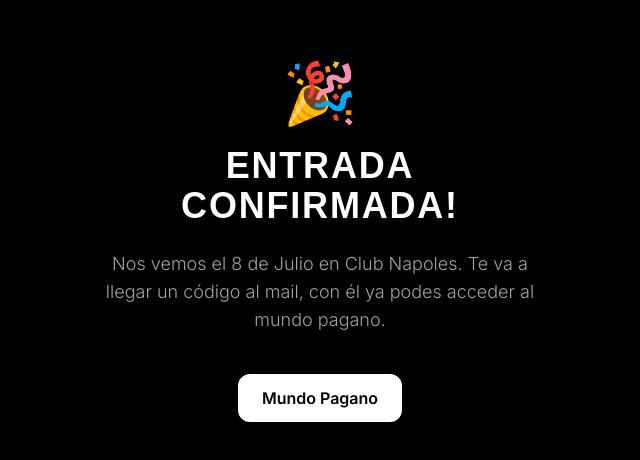
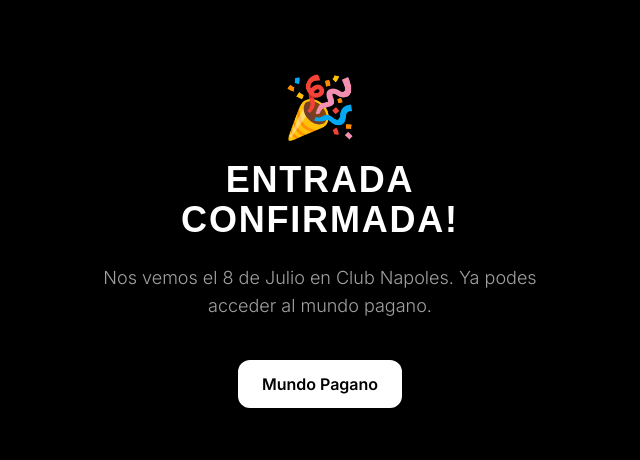
Before and after one commit to juceiba22/fiesta-pagana, a Next.js app: page /success in a window 1280 px wide. Shown: the part 158-618 px from the top of the page, without its empty margins (320-960 px from the left). Built offline with nearby package versions, Linux system fonts and the light colour scheme; a web font is replaced by a local one.

Commit message:
segundo cambio

```diff
--- a/src/app/success/page.tsx
+++ b/src/app/success/page.tsx
@@ -7,9 +7,9 @@ export default function SuccessPage() {
           ENTRADA CONFIRMADA!
         </h1>
         <p className="text-neutral-400 font-light text-lg">
-          Nos vemos el 8 de Julio en Club Napoles. Te va a llegar un código al mail, con él ya podes acceder al mundo pagano.
+          Nos vemos el 8 de Julio en Club Napoles. Ya podes acceder al mundo pagano.
         </p>
-        <a href="/" className="inline-block mt-4 px-6 py-3 bg-white text-black font-semibold rounded-xl hover:bg-neutral-200 transition-colors">
+        <a href="https://fiestta-pagana.com/" className="inline-block mt-4 px-6 py-3 bg-white text-black font-semibold rounded-xl hover:bg-neutral-200 transition-colors">
           Mundo Pagano
         </a>
       </div>
```
